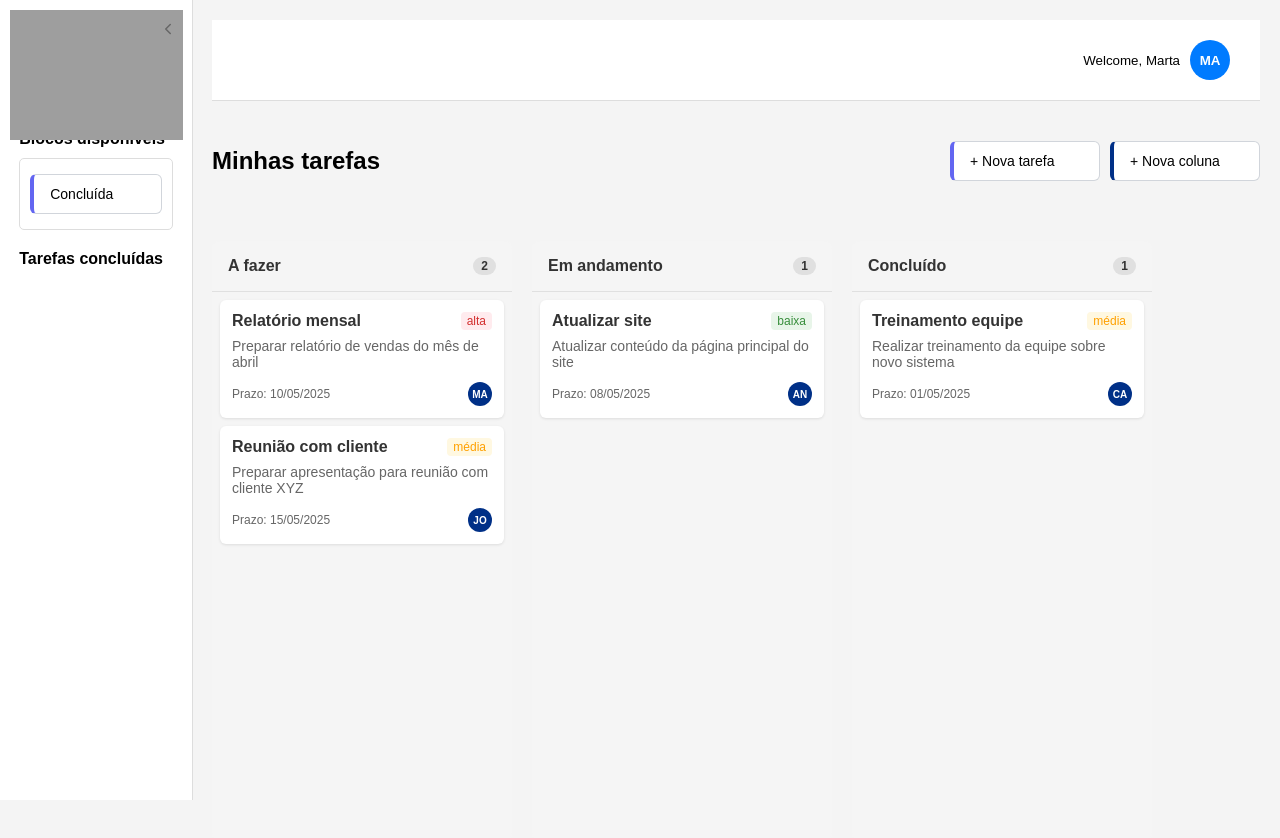
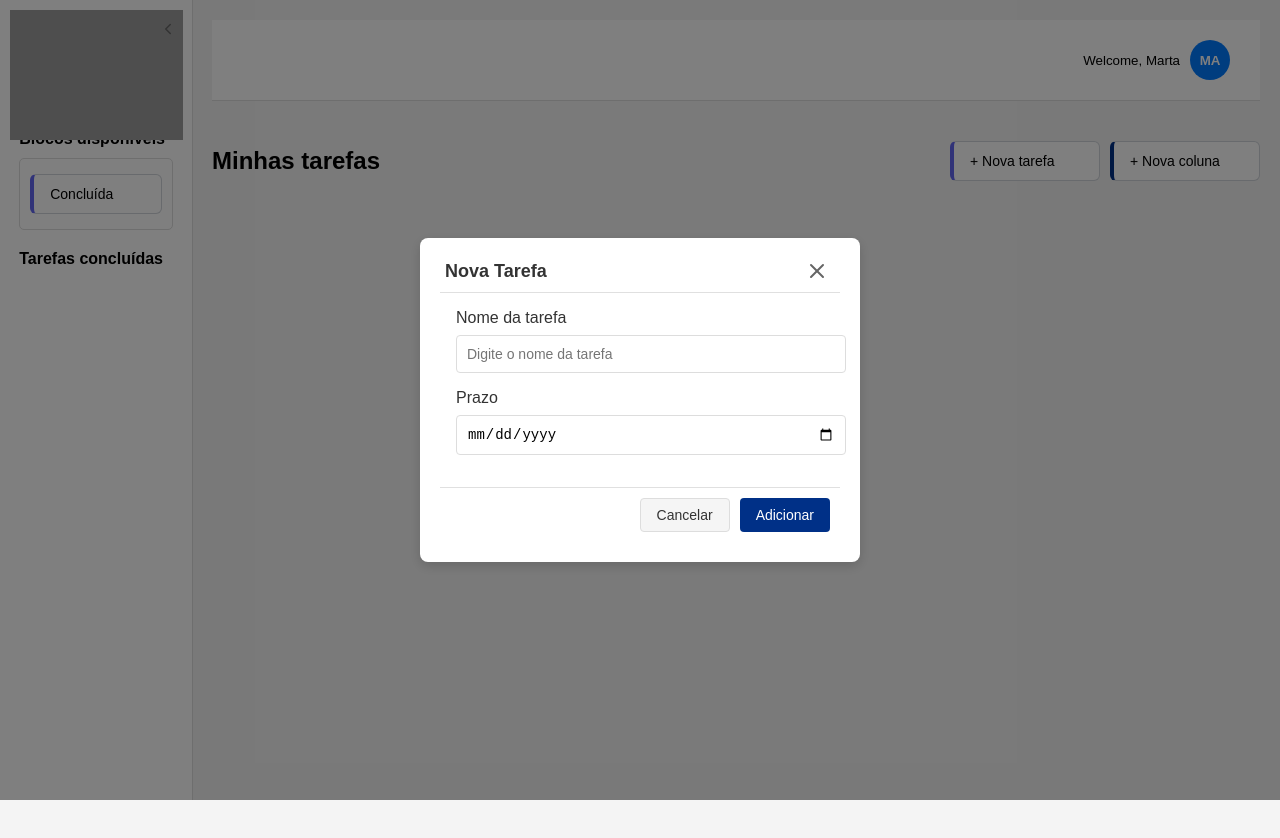
Before and after one commit to AnaLuizaRChiamenti/corpflow, a Next.js app: page /dashboard in a window 1280 px wide. Both pictures are taken after a click on the button "+ Nova tarefa". Shown: the top 838 px of the page. Built offline with nearby package versions, Linux system fonts and the light colour scheme; grey boxes are pictures that could not be loaded.

Commit message:
Novas Tarefas

```diff
--- a/src/app/dashboard/page.js
+++ b/src/app/dashboard/page.js
@@ -22,9 +22,11 @@ const TaskCard = ({ task, index, moveCard, listId }) => {
         <span className={`priority ${task.priority}`}>{task.priority}</span>
       </div>
       <p>{task.description}</p>
+     <div className="task-card-footer">
+      <span className="due-date">Prazo: {task.dueDate}</span>
+    </div>
       <div className="task-card-footer">
-        <span className="due-date">Prazo: {task.dueDate}</span>
-        <div className="avatar">{task.assignee.substring(0, 2).toUpperCase()}</div>
+        <span className="assignee">{task.assignee}</span>
       </div>
     </div>
   )
@@ -83,8 +85,9 @@ const TaskList = ({ title, tasks, listId, moveCard, onRemoveColumn }) => {
 }
 
 export default function Dashboard() {
+  const [tasks, setTasks] = useState([])
   const [columns, setColumns] = useState({
-    todo: {
+    /*todo: {
       title: "A fazer",
       items: [
         {
@@ -130,9 +133,12 @@ export default function Dashboard() {
           assignee: "Carlos",
         },
       ],
-    },
+    }, */
   })
 
+  const [showNewTaskModal, setShowNewTaskModal] = useState(false)
+  const [newTaskName, setNewTaskName] = useState("")
+  const [newTaskDueDate, setnewTaskDueDate] = useState("")
   const [showNewColumnModal, setShowNewColumnModal] = useState(false)
   const [newColumnName, setNewColumnName] = useState("")
 
@@ -163,6 +169,34 @@ export default function Dashboard() {
         },
       }
     })
+  }
+
+  const addNewTask = () => {
+    if (!newTaskName.trim()) return
+    const taskId = Date.now()
+    const newTask = {
+      id: taskId,
+      title: newTaskName,
+      //{description: "Descrição da tarefa",}
+      //priority: "média",
+      dueDate: newTaskDueDate,
+      assignee: "Marta",
+    }
+
+    const firstColumnId = Object.keys(columns)[0]
+  if (!firstColumnId) return // nenhuma coluna existente
+
+  setColumns((prevColumns) => ({
+    ...prevColumns,
+    [firstColumnId]: {
+      ...prevColumns[firstColumnId],
+      items: [...prevColumns[firstColumnId].items, newTask],
+    },
+  }))
+
+    setShowNewTaskModal(false)
+    setNewTaskName("")
+    setnewTaskDueDate("")
   }
 
   const addNewColumn = () => {
@@ -293,7 +327,7 @@ export default function Dashboard() {
           <div className="task-header">
             <h2>Minhas tarefas</h2>
             <div className="task-actions">
-              <button className="create-task-button">+ Nova tarefa</button>
+              <button className="create-task-button" onClick={() => setShowNewTaskModal(true)}>+ Nova tarefa</button>
               <button className="create-column-button" onClick={() => setShowNewColumnModal(true)}>
                 + Nova coluna
               </button>
@@ -317,6 +351,61 @@ export default function Dashboard() {
         </div>
       </div>
 
+      {/* Modal para adicionar nova tarefa */}
+      {showNewTaskModal && (
+        <div className="modal-overlay">
+          <div className="modal">
+            <div className="modal-header">
+              <h3>Nova Tarefa</h3>
+              <button className="close-modal" onClick={() => setShowNewTaskModal(false)}>
+                <svg
+                  xmlns="http://www.w3.org/2000/svg"
+                  width="24"
+                  height="24"
+                  viewBox="0 0 24 24"
+                  fill="none"
+                  stroke="currentColor"
+                  strokeWidth="2"
+                  strokeLinecap="round"
+                  strokeLinejoin="round"
+                >
+                  <line x1="18" y1="6" x2="6" y2="18"></line>
+                  <line x1="6" y1="6" x2="18" y2="18"></line>
+                </svg>
+              </button>
+            </div>
+            <div className="modal-body">
+              <div className="input-group">
+                <label htmlFor="taskName">Nome da tarefa</label>
+                <input
+                  type="text"
+                  id="taskName"
+                  value={newTaskName}
+                  onChange={(e) => setNewTaskName(e.target.value)}
+                  placeholder="Digite o nome da tarefa"
+                />
+              </div>
+              <div className="input-group">
+                <label htmlFor="taskDueDate">Prazo</label>
+                <input
+                  type="date"
+                  id="taskDueDate"
+                  value={newTaskDueDate}
+                  onChange={(e) => setnewTaskDueDate(e.target.value)}
+                />
+              </div>
+            </div>
+            <div className="modal-footer">
+              <button className="cancel-button" onClick={() => setShowNewTaskModal(false)}>
+                Cancelar
+              </button>
+              <button className="confirm-button" onClick={addNewTask}>
+                Adicionar
+              </button>
+            </div>
+          </div>
+        </div>
+      )}
       {/* Modal para adicionar nova coluna */}
       {showNewColumnModal && (
         <div className="modal-overlay">
--- a/src/css/dashboard.css
+++ b/src/css/dashboard.css
@@ -505,6 +505,8 @@ body {
   left: 0;
   right: 0;
   bottom: 0;
+  width: 100vw;
+  height: 100vh;
   background-color: rgba(0, 0, 0, 0.5);
   display: flex;
   justify-content: center;
@@ -514,6 +516,7 @@ body {
 
 .modal {
   background-color: white;
+  padding: 20px;
   border-radius: 8px;
   width: 400px;
   max-width: 90%;
@@ -524,7 +527,7 @@ body {
   display: flex;
   justify-content: space-between;
   align-items: center;
-  padding: 16px;
+  padding: 0px 5px 8px 5px;
   border-bottom: 1px solid #e0e0e0;
 }
 
@@ -575,7 +578,7 @@ body {
   display: flex;
   justify-content: flex-end;
   gap: 10px;
-  padding: 16px;
+  padding: 10px;
   border-top: 1px solid #e0e0e0;
 }
 
```
Also changed, not shown: 1 other file (tests, documents, lock files or other folders).
